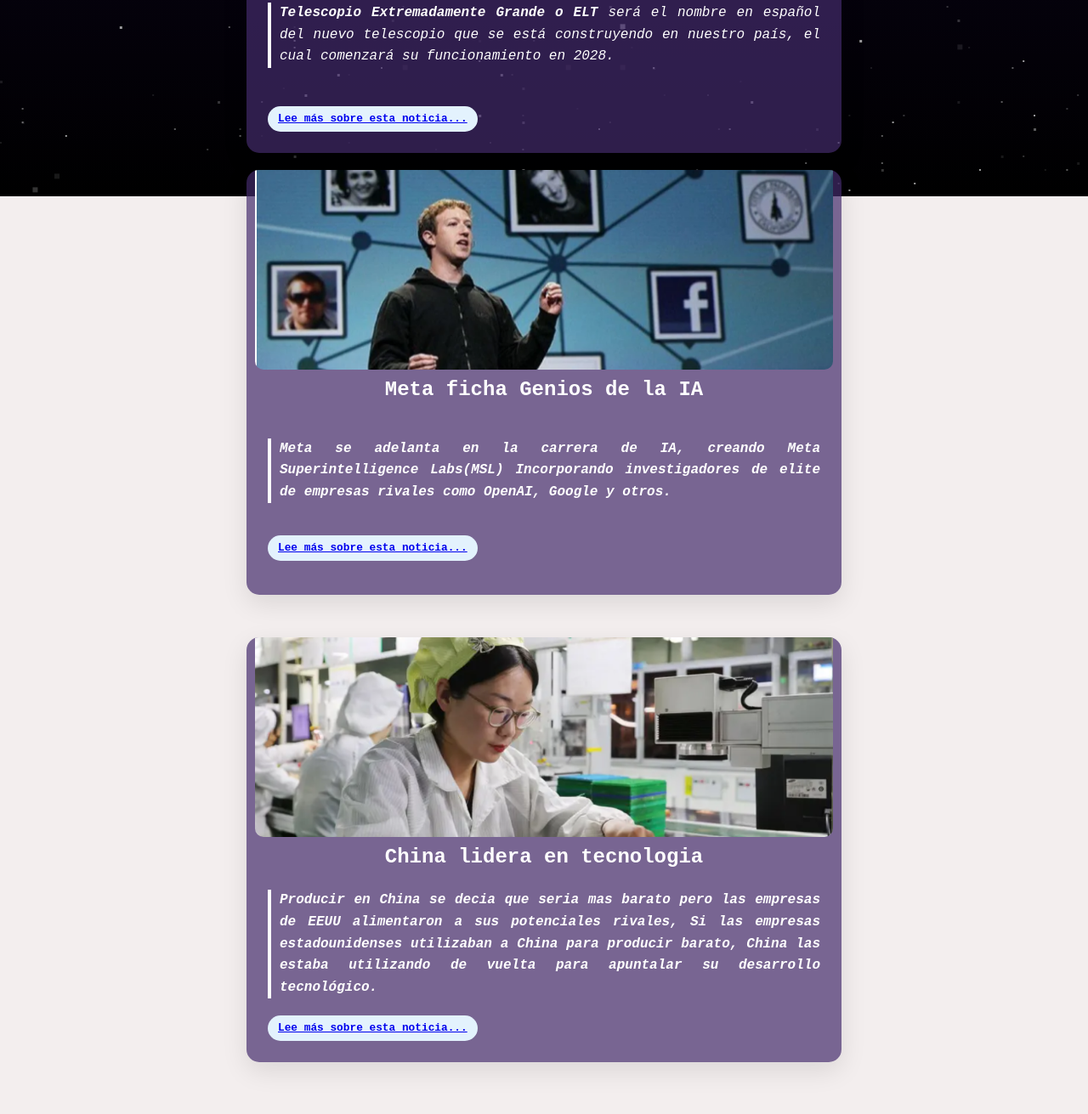
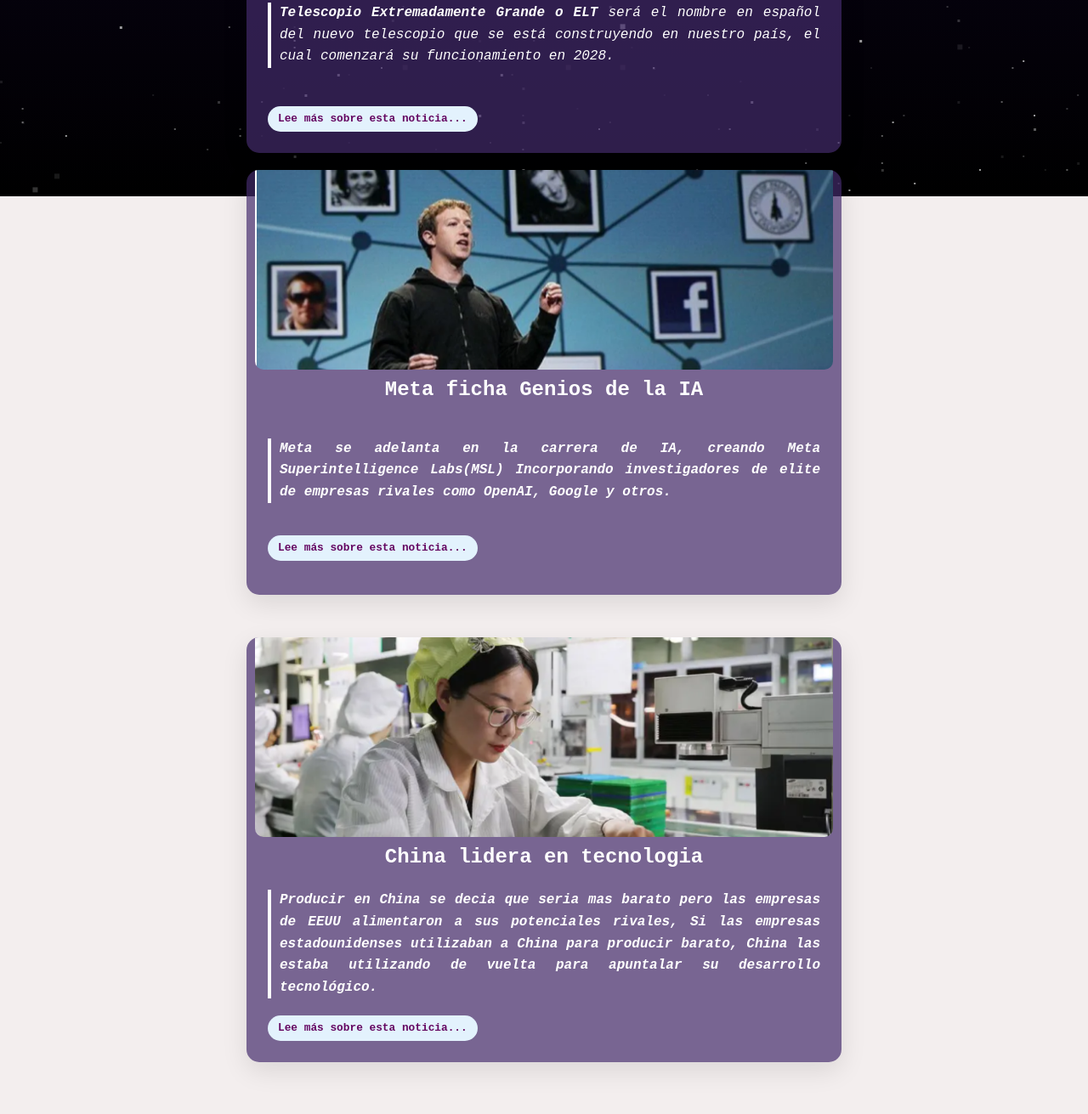
Before and after one commit to dinogamboa111/Evaluacion-1-Grupo-4, a website: page Grupo-4-html-css-javascript/post.html in a window 1280 px wide. Shown: the part 569-1880 px from the top of the page at 85% size. Drawn offline with Linux system fonts and the light colour scheme.

Commit message:
se agrega estilo a links de post
por error se hace commit en main :(
- se añade diseño a links de post y color de hover a menu

```diff
--- a/Grupo-4-html-css-javascript/post.html
+++ b/Grupo-4-html-css-javascript/post.html
@@ -59,7 +59,7 @@
                     </article>
 
                     <div class="project-tech">
-                        <span><a href="https://www.bbc.com/mundo/articles/cx29p4p112do" target="_blank">Lee más sobre esta noticia...</a></span>
+                        <span><a href="https://www.bbc.com/mundo/articles/cx29p4p112do" target="_blank" class="read-more">Lee más sobre esta noticia...</a></span>
 
                     </div>
                 </div>
@@ -84,7 +84,7 @@
                     </article>
 
                     <div class="project-tech">
-                        <span><a href="https://forbes.es/empresas/756225/meta-ficha-a-trece-cerebros-de-la-ia-para-su-nueva-division-de-superinteligencia-artificial/" target="_blank">Lee más sobre esta noticia...</a></span>
+                        <span><a href="https://forbes.es/empresas/756225/meta-ficha-a-trece-cerebros-de-la-ia-para-su-nueva-division-de-superinteligencia-artificial/" target="_blank" class="read-more">Lee más sobre esta noticia...</a></span>
 
                     </div>
                 </div>
@@ -110,7 +110,7 @@
                     </article>
 
                     <div class="project-tech">
-                        <span><a href="https://www.bbc.com/mundo/articles/cx29ljx57pgo" target="_blank" >Lee más sobre esta noticia...</a></span>
+                        <span><a href="https://www.bbc.com/mundo/articles/cx29ljx57pgo" target="_blank" class="read-more">Lee más sobre esta noticia...</a></span>
 
                     </div>
                 </div>
--- a/Grupo-4-html-css-javascript/styles/styles.css
+++ b/Grupo-4-html-css-javascript/styles/styles.css
@@ -1028,3 +1028,37 @@
         font-size: 1rem;
     }
 }
+
+a {
+    color: rgb(136, 13, 138);          /* color inicial del enlace */
+    text-decoration: none; /* opcional, quita subrayado */
+}
+
+a:hover {
+    color: rgb(237, 64, 6);         /* cuando el mouse pasa por encima */
+}
+
+a:active {
+    color: rgb(245, 242, 242);           /* mientras haces clic en el enlace */
+}
+
+a:visited {
+    color: rg
+
+    b(245, 244, 245);        /* después de haber visitado el enlace */
+}
+
+.read-more {
+    color: rgb(100, 6, 97);          /* color inicial */
+    text-decoration: none; /* opcional */
+    transition: color 0.3s; /* para un cambio suave */
+}
+
+.read-more:hover {
+    color: rgb(237, 19, 164);         /* color al pasar el mouse */
+}
+
+
+.read-more:visited {
+    color: rgb(237, 40, 237);        /* color después de visitar el enlace */
+}
```
